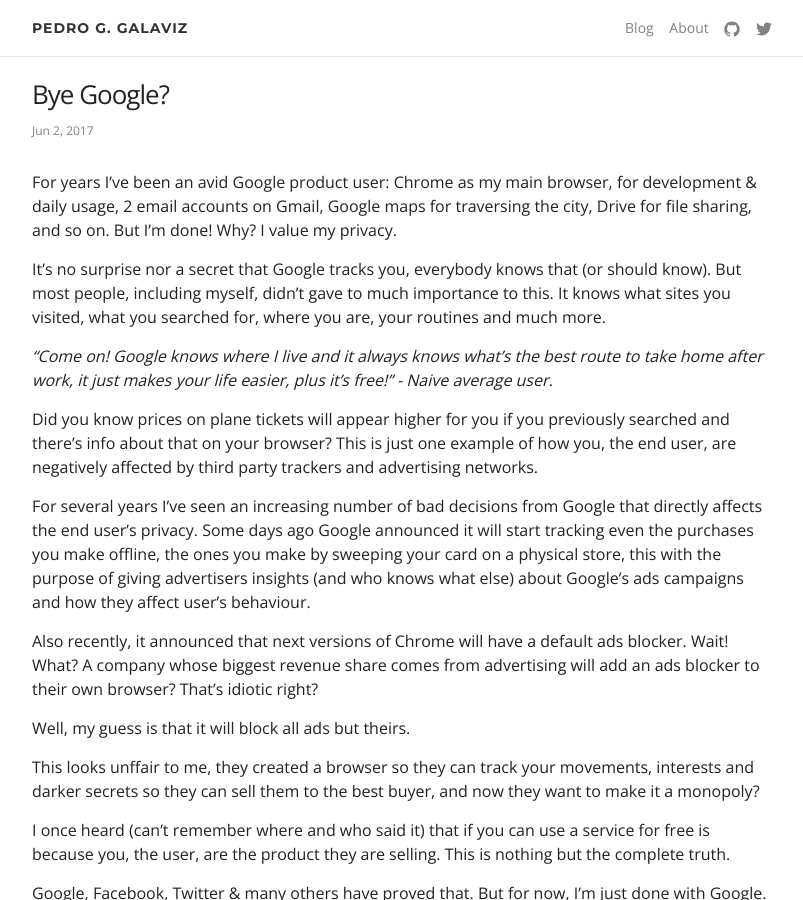
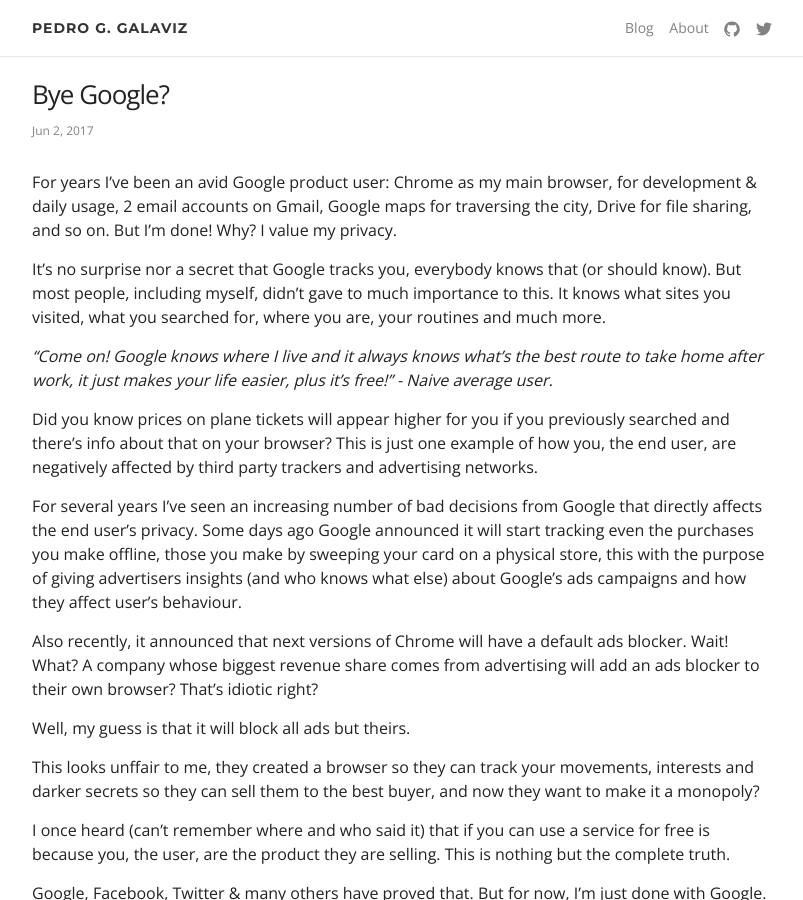
Before and after one commit to pggalaviz/pggalaviz, a Jekyll site: the page built from _posts/2017-06-02-bye-google.md, in a window 1280 px wide and 900 px high. Shown: the whole window, without its empty margins (238-1041 px from the left). Built offline with Jekyll 4.4.1, drawn with Linux system fonts in a browser that asks for light colours; comment, search, counter and statistics services are not loaded.

Commit message:
New post

```diff
--- a/_posts/2017-06-02-bye-google.md
+++ b/_posts/2017-06-02-bye-google.md
@@ -21,7 +21,7 @@
 
 For several years I've seen an increasing number of bad decisions from Google that directly
 affects the end user's privacy. Some days ago Google announced it will start tracking even the purchases you
-make offline, the ones you make by sweeping your card on a physical store, this with the purpose of giving advertisers insights (and who knows what else) about Google's ads campaigns and how they affect user's behaviour.
+make offline, those you make by sweeping your card on a physical store, this with the purpose of giving advertisers insights (and who knows what else) about Google's ads campaigns and how they affect user's behaviour.
 
 Also recently, it announced that next versions of Chrome will have a default ads blocker. Wait!
 What? A company whose biggest revenue share comes from advertising will add an ads blocker to their own
```
